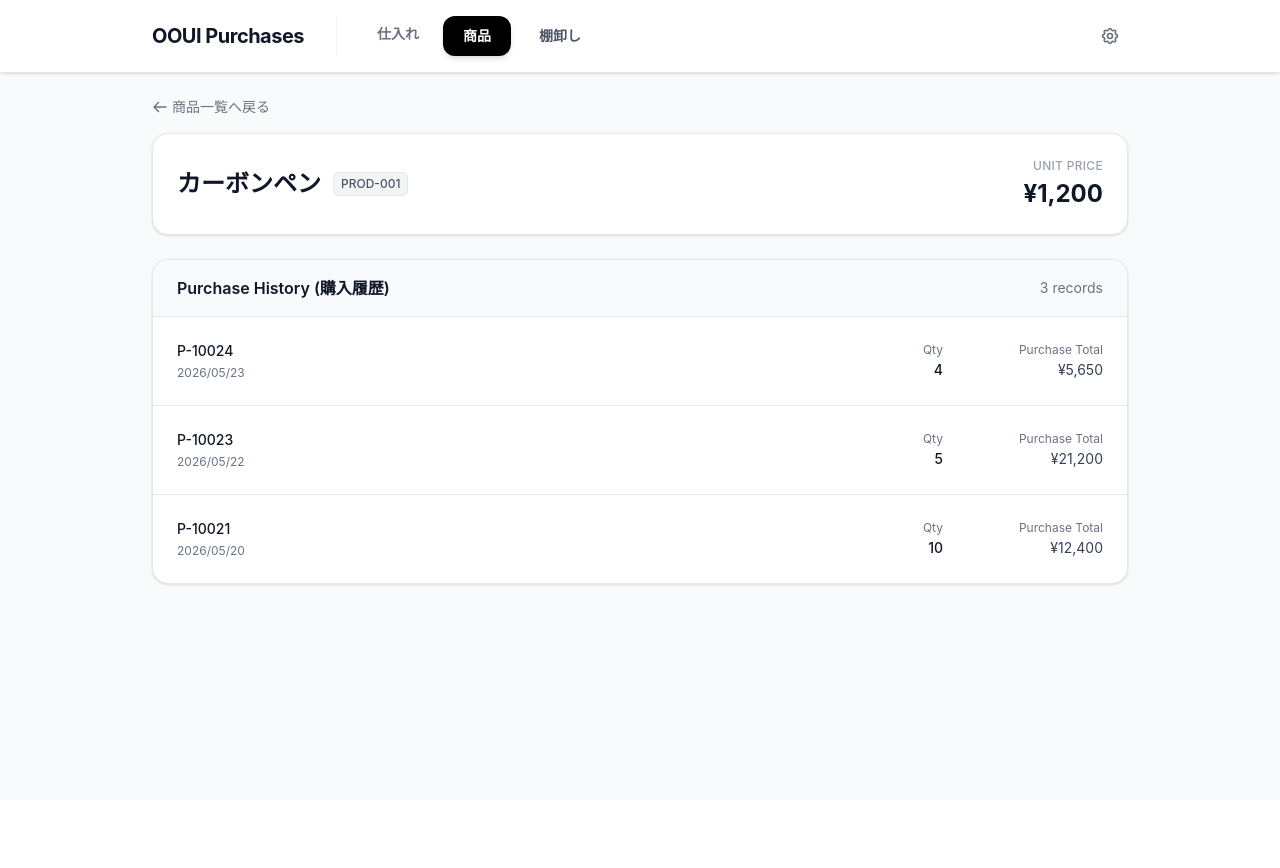
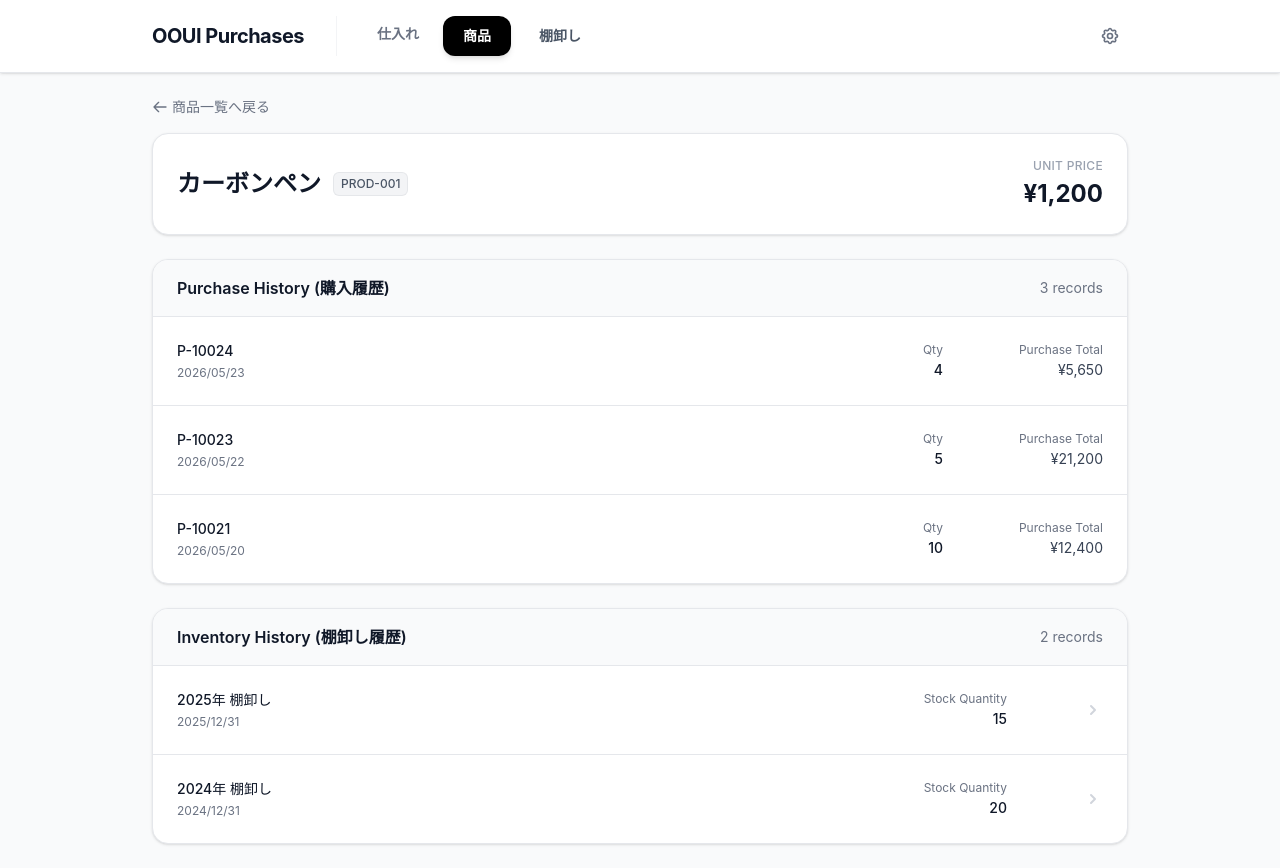
Before and after one commit to meta77/ooui-purchase-app, a Vue app: page /products/PROD-001 in a window 1280 px wide. Before the commit the page ends 800 px from the top, so only its background shows below. Built offline with nearby package versions, Linux system fonts and the light colour scheme.

Commit message:
feat: add inventory history to product detail view

```diff
--- a/src/store/mockData.js
+++ b/src/store/mockData.js
@@ -78,7 +78,19 @@ export function getProductDetails(productId) {
     // Sort by date descending
     .sort((a, b) => new Date(b.purchase.date) - new Date(a.purchase.date))
 
-  return { ...product, history }
+  const inventoryHistory = inventoryItems
+    .filter(ii => ii.productId === productId)
+    .map(ii => {
+      const inventory = inventories.find(inv => inv.id === ii.inventoryId)
+      return {
+        ...ii,
+        inventory
+      }
+    })
+    // Sort by date descending
+    .sort((a, b) => new Date(b.inventory.date) - new Date(a.inventory.date))
+
+  return { ...product, history, inventoryHistory }
 }
 
 export function formatPrice(value) {
--- a/src/views/ProductDetail.vue
+++ b/src/views/ProductDetail.vue
@@ -24,6 +24,7 @@
       </div>
     </div>
 
+    <!-- Purchase History -->
     <div class="bg-white dark:bg-gray-800 rounded-2xl border border-gray-200 dark:border-gray-700 shadow-sm overflow-hidden">
       <div class="px-6 py-4 border-b border-gray-200 dark:border-gray-700 bg-gray-50 dark:bg-gray-900/50 flex items-center justify-between">
         <h3 class="text-base font-semibold text-gray-900 dark:text-white">Purchase History (購入履歴)</h3>
@@ -59,6 +60,44 @@
         購入履歴はありません。
       </div>
     </div>
+
+    <!-- Inventory History -->
+    <div class="bg-white dark:bg-gray-800 rounded-2xl border border-gray-200 dark:border-gray-700 shadow-sm overflow-hidden">
+      <div class="px-6 py-4 border-b border-gray-200 dark:border-gray-700 bg-gray-50 dark:bg-gray-900/50 flex items-center justify-between">
+        <h3 class="text-base font-semibold text-gray-900 dark:text-white">Inventory History (棚卸し履歴)</h3>
+        <span class="text-sm text-gray-500 dark:text-gray-400">{{ product.inventoryHistory.length }} records</span>
+      </div>
+
+      <div v-if="product.inventoryHistory.length > 0" class="divide-y divide-gray-200 dark:divide-gray-700">
+        <router-link
+          v-for="record in product.inventoryHistory"
+          :key="record.inventoryId"
+          :to="{ name: 'InventoryDetail', params: { id: record.inventoryId } }"
+          class="flex items-center justify-between p-6 hover:bg-gray-50 dark:hover:bg-gray-700/50 transition-colors group"
+        >
+          <div class="flex-1">
+            <p class="text-sm font-medium text-gray-900 dark:text-white group-hover:text-blue-600 dark:group-hover:text-blue-400 transition-colors">
+              {{ record.inventory.year }}年 棚卸し
+            </p>
+            <p class="text-xs text-gray-500 dark:text-gray-400 mt-1">{{ record.inventory.date }}</p>
+          </div>
+          <div class="flex items-center gap-8 text-right">
+            <div class="w-32">
+              <p class="text-xs text-gray-500 dark:text-gray-400">Stock Quantity</p>
+              <p class="text-sm font-medium text-gray-900 dark:text-white mt-0.5">{{ record.quantity }}</p>
+            </div>
+            <div class="w-16 flex justify-end text-gray-300 dark:text-gray-600">
+              <svg xmlns="http://www.w3.org/2000/svg" class="h-5 w-5" viewBox="0 0 20 20" fill="currentColor">
+                <path fill-rule="evenodd" d="M7.293 14.707a1 1 0 010-1.414L10.586 10 7.293 6.707a1 1 0 011.414-1.414l4 4a1 1 0 010 1.414l-4 4a1 1 0 01-1.414 0z" clip-rule="evenodd" />
+              </svg>
+            </div>
+          </div>
+        </router-link>
+      </div>
+      <div v-else class="p-8 text-center text-sm text-gray-500">
+        棚卸し履歴はありません。
+      </div>
+    </div>
   </div>
 
   <div v-else class="text-center py-12">
```
